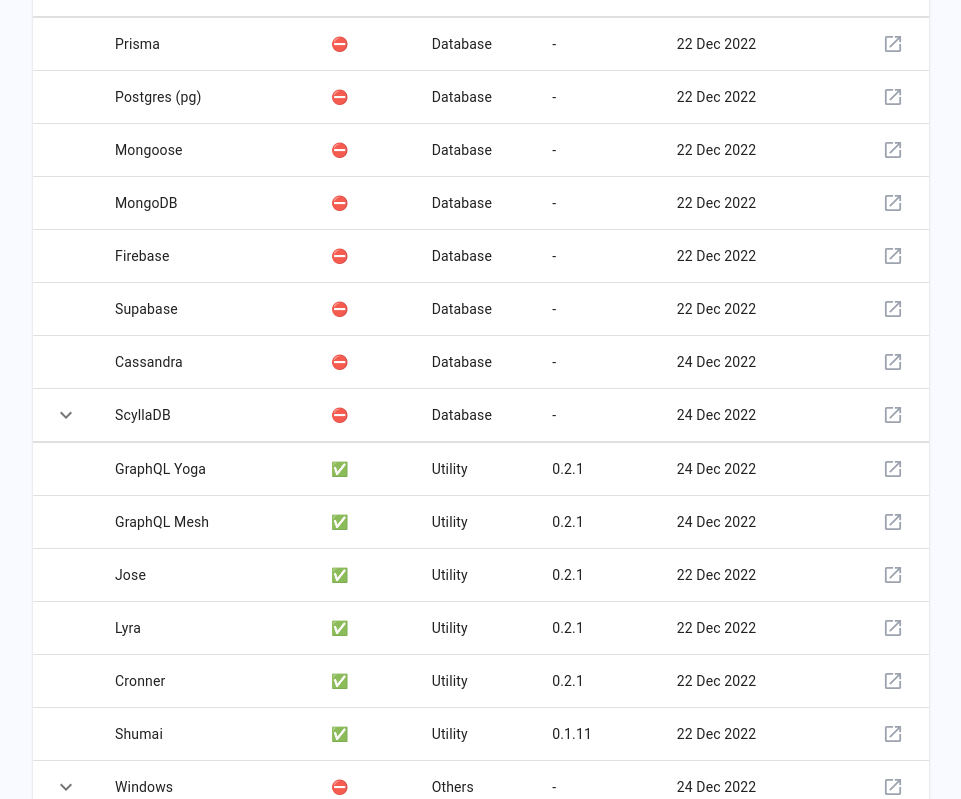
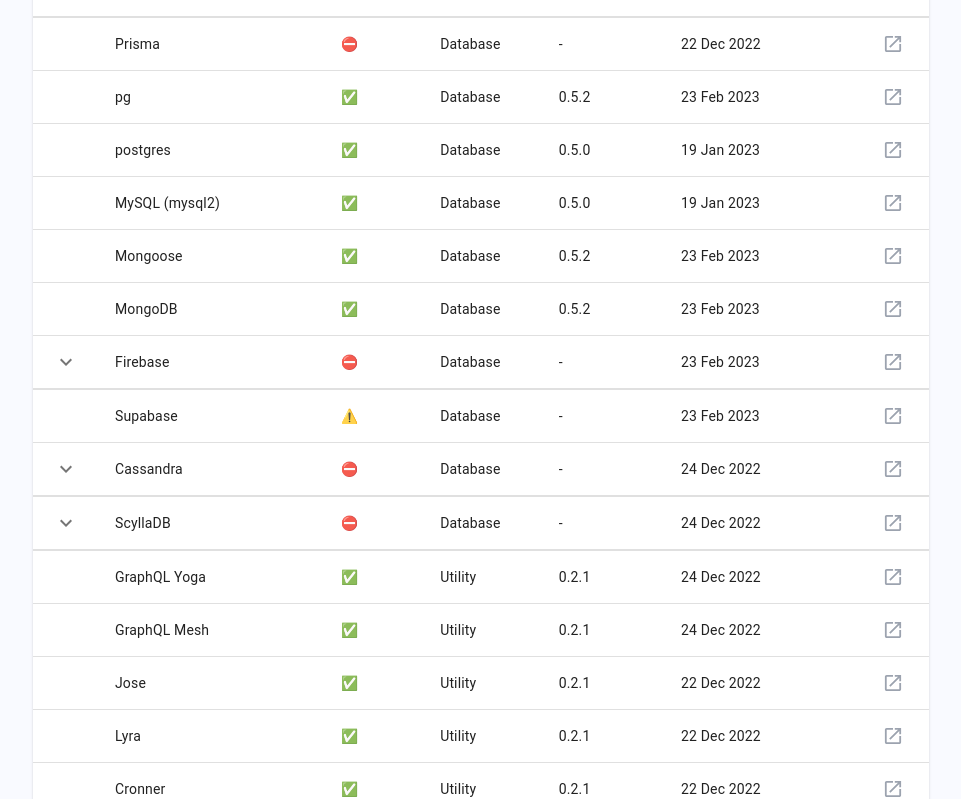
Before and after one commit to SaltyAom/is-bun-ready, a Next.js app: page / in a window 1280 px wide. Shown: the part 1021-1820 px from the top of the page, without its empty margins (159-1120 px from the left). Built offline with nearby package versions, Linux system fonts and the light colour scheme.

Commit message:
:broom: chore: update progress

```diff
--- a/src/stores/data.ts
+++ b/src/stores/data.ts
@@ -91,11 +91,11 @@
     {
         name: 'Remix',
         type: 'frontend',
-        supports: 'partial',
-        lastUpdate: '22 Dec 2022',
+        supports: 'none',
+        lastUpdate: '23 Feb 2023',
         bunVersion: '0.2.1',
         link: 'https://github.com/remix-run',
-        detail: 'Work thanks to community driver, [Remix Bun](https://github.com/patlux/remix-bun)'
+        detail: 'Blocking on `AbortableFetch` (https://github.com/elysiajs/elysia/issues/12)'
     },
     {
         name: 'Prisma',
@@ -106,42 +106,59 @@
         link: 'https://github.com/prisma/prisma'
     },
     {
-        name: 'Postgres (pg)',
+        name: 'pg',
         type: 'database',
-        supports: 'none',
-        lastUpdate: '22 Dec 2022',
-        bunVersion: '-',
+        supports: 'full',
+        lastUpdate: '23 Feb 2023',
+        bunVersion: '0.5.2',
+        link: 'https://github.com/brianc/node-postgres'
+    },
+    {
+        name: 'postgres',
+        type: 'database',
+        supports: 'full',
+        lastUpdate: '19 Jan 2023',
+        bunVersion: '0.5.0',
+        link: 'https://github.com/porsager/postgres'
+    },
+    {
+        name: 'MySQL (mysql2)',
+        type: 'database',
+        supports: 'full',
+        lastUpdate: '19 Jan 2023',
+        bunVersion: '0.5.0',
         link: 'https://github.com/brianc/node-postgres'
     },
     {
         name: 'Mongoose',
         type: 'database',
-        supports: 'none',
-        lastUpdate: '22 Dec 2022',
-        bunVersion: '-',
+        supports: 'full',
+        lastUpdate: '23 Feb 2023',
+        bunVersion: '0.5.2',
         link: 'https://github.com/Automattic/mongoose'
     },
     {
         name: 'MongoDB',
         type: 'database',
-        supports: 'none',
-        lastUpdate: '22 Dec 2022',
-        bunVersion: '-',
+        supports: 'full',
+        lastUpdate: '23 Feb 2023',
+        bunVersion: '0.5.2',
         link: 'https://github.com/mongodb/node-mongodb-native'
     },
     {
         name: 'Firebase',
         type: 'database',
         supports: 'none',
-        lastUpdate: '22 Dec 2022',
+        lastUpdate: '23 Feb 2023',
         bunVersion: '-',
-        link: 'https://github.com/firebase/firebase-js-sdk'
+        link: 'https://github.com/firebase/firebase-js-sdk',
+        detail: 'Missing `http2` package'
     },
     {
         name: 'Supabase',
         type: 'database',
-        supports: 'none',
-        lastUpdate: '22 Dec 2022',
+        supports: 'partial',
+        lastUpdate: '23 Feb 2023',
         bunVersion: '-',
         link: 'https://github.com/supabase/supabase-js'
     },
@@ -151,7 +168,8 @@
         supports: 'none',
         lastUpdate: '24 Dec 2022',
         bunVersion: '-',
-        link: 'https://github.com/datastax/nodejs-driver'
+        link: 'https://github.com/datastax/nodejs-driver',
+        detail: 'Blocking on `vm`'
     },
     {
         name: 'ScyllaDB',
```
